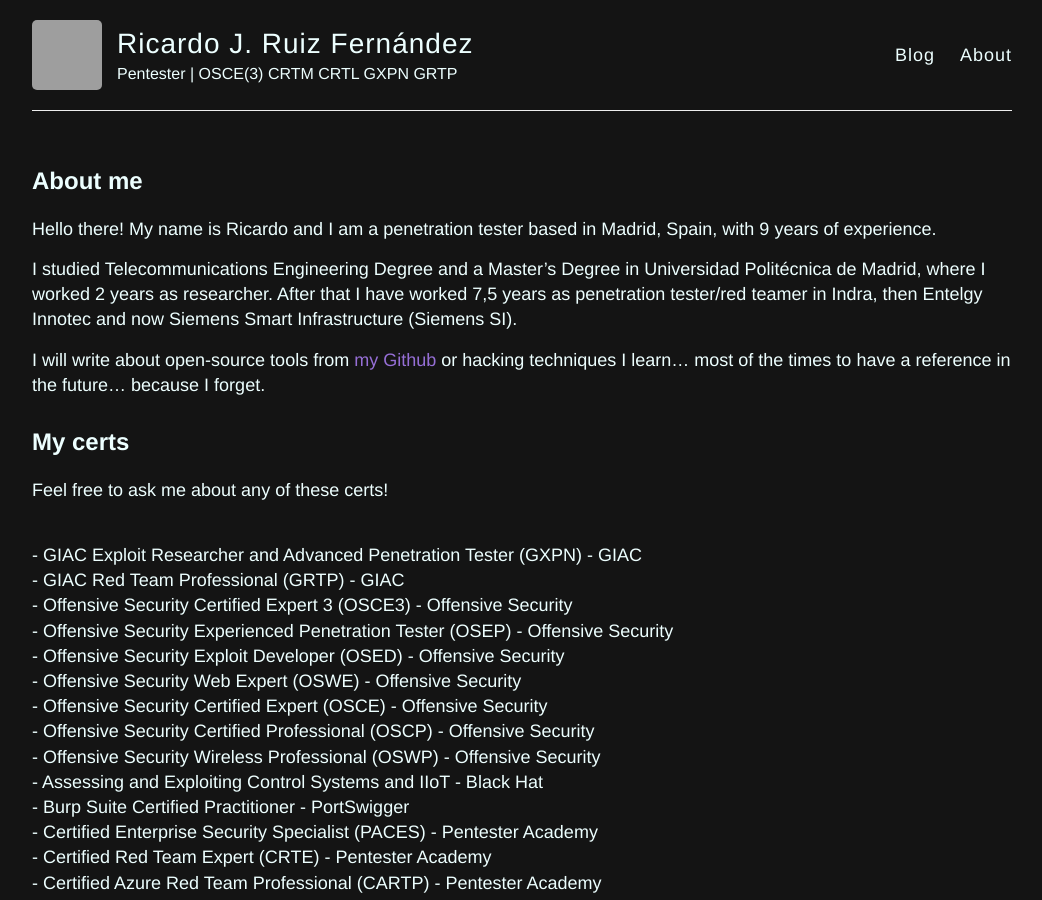
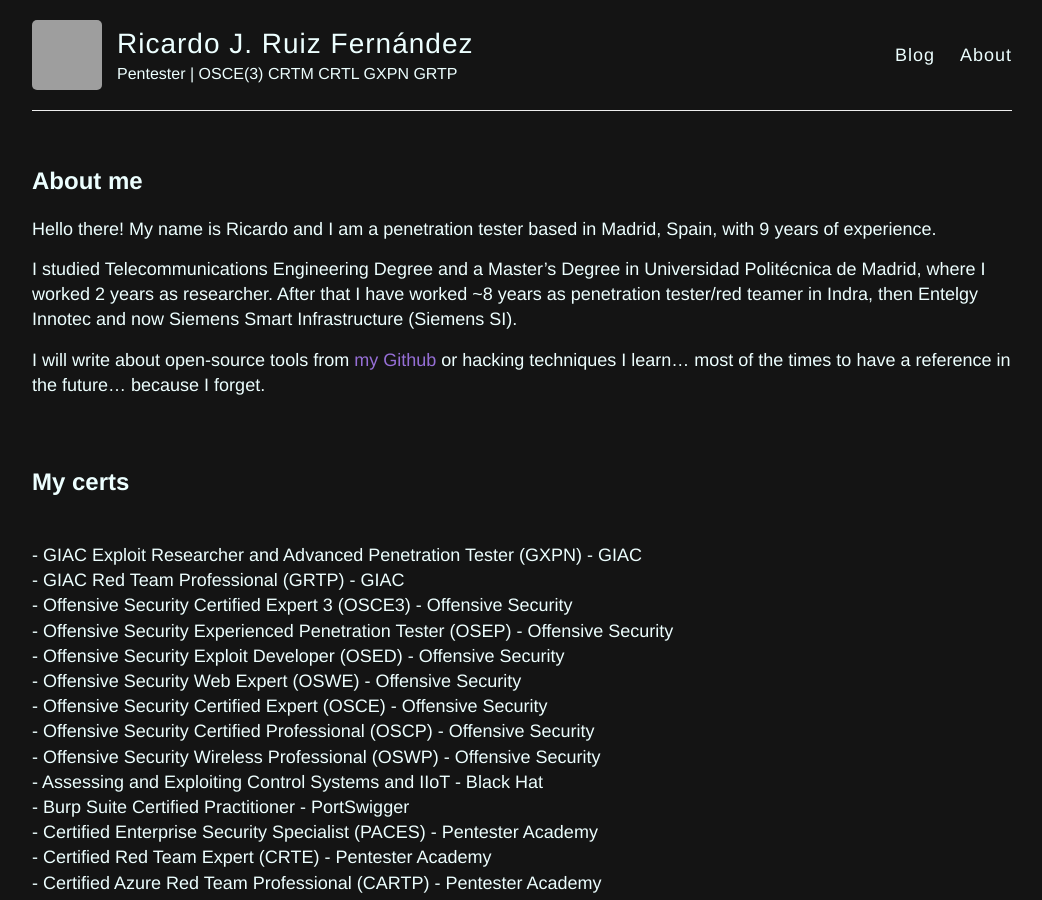
Before and after one commit to ricardojoserf/ricardojoserf.github.io, a Jekyll site: the page built from about.md, in a window 1280 px wide and 900 px high. Shown: the whole window, without its empty margins (118-1160 px from the left). Built offline with Jekyll 4.4.1, drawn with Linux system fonts in a browser that asks for light colours; grey boxes are pictures that could not be loaded.

Commit message:
Update about.md

```diff
--- a/about.md
+++ b/about.md
@@ -7,13 +7,13 @@
 
 Hello there! My name is Ricardo and I am a penetration tester based in Madrid, Spain, with 9 years of experience.
 
-I studied Telecommunications Engineering Degree and a Master's Degree in Universidad Politécnica de Madrid, where I worked 2 years as researcher. After that I have worked 7,5 years as penetration tester/red teamer in Indra, then Entelgy Innotec and now Siemens Smart Infrastructure (Siemens SI).
+I studied Telecommunications Engineering Degree and a Master's Degree in Universidad Politécnica de Madrid, where I worked 2 years as researcher. After that I have worked ~8 years as penetration tester/red teamer in Indra, then Entelgy Innotec and now Siemens Smart Infrastructure (Siemens SI).
 
 I will write about open-source tools from [my Github](https://github.com/ricardojoserf) or hacking techniques I learn... most of the times to have a reference in the future... because I forget.
 
+<br>
+
 ##  My certs
-
-Feel free to ask me about any of these certs!
 
 |  |
 |----------------|
@@ -54,6 +54,7 @@
 | - Multi-Cloud Red Team Analyst - CyberWarFare Labs |
 | - Practical Industrial Control Systems Penetration Testing - Udemy |
 
+<br>
 
 ## Contact information
 
```
